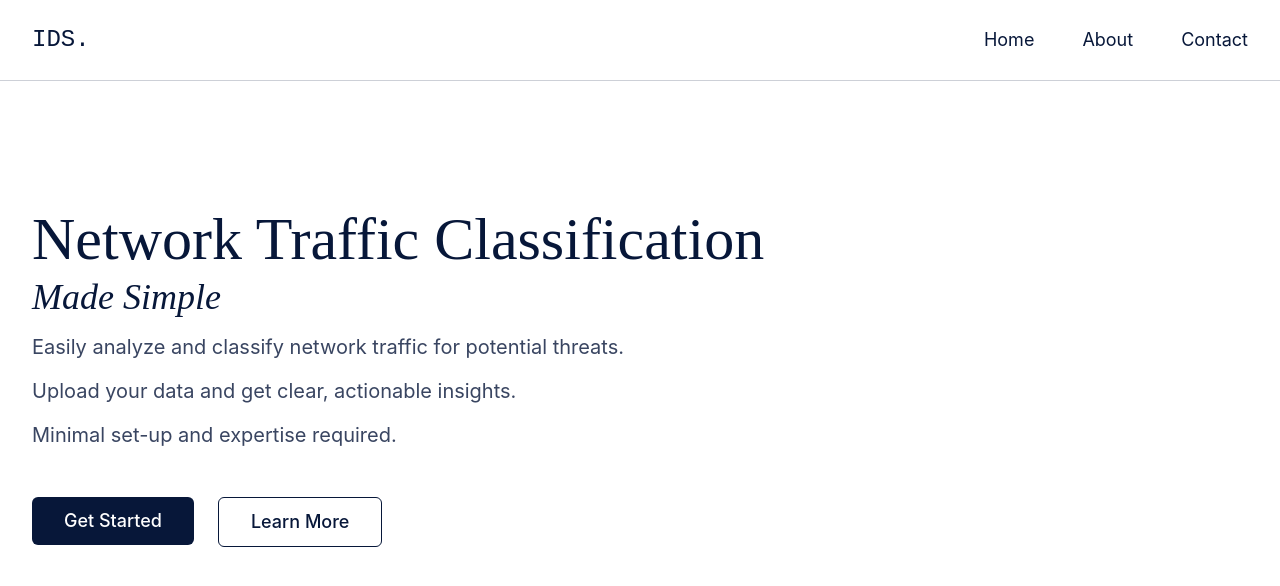
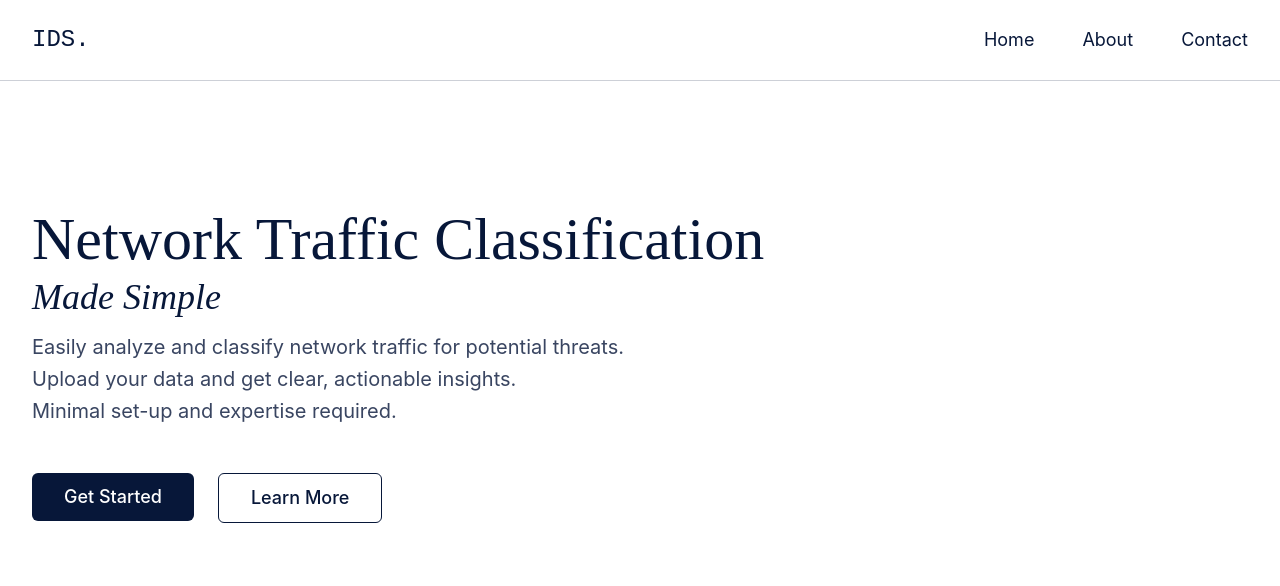
Before and after one commit to VSI12/Intrusion-Detection-System, a Next.js app in the folder frontend/: page / in a window 1280 px wide. Shown: the top 586 px of the page. Built offline with nearby package versions, Linux system fonts and the light colour scheme.

Commit message:
the Get started button leads to the upload data page

```diff
--- a/frontend/src/app/page.tsx
+++ b/frontend/src/app/page.tsx
@@ -1,4 +1,5 @@
 import { Button } from "@/components/ui/button"
+import Link from "next/link"
 
 export default function Page() {
   return (
@@ -11,19 +12,21 @@ export default function Page() {
           </span>
         </h1>
 
-        <div className="space-y-4 mb-12 text-xl text-[#071739]/80" style={{ fontFamily: "'Inter', sans-serif" }}>
+        <div className="space-y-1 mb-12 text-xl text-[#071739]/80" style={{ fontFamily: "'Inter', sans-serif" }}>
           <p>Easily analyze and classify network traffic for potential threats.</p>
           <p>Upload your data and get clear, actionable insights.</p>
           <p>Minimal set-up and expertise required.</p>
         </div>
 
         <div className="flex gap-6">
+          <Link href="/upload-data">
             <Button
               className="bg-[#071739] hover:bg-[#071739]/90 text-white rounded-md px-8 py-6 text-lg"
               style={{ fontFamily: "'Inter', sans-serif" }}
               >
               Get Started
             </Button>
+          </Link>
           <Button
             variant="outline"
             className="border-[#071739] text-[#071739] hover:bg-[#071739]/5 rounded-md px-8 py-6 text-lg"
```
Lines whose indentation alone changed are shown as unchanged.
